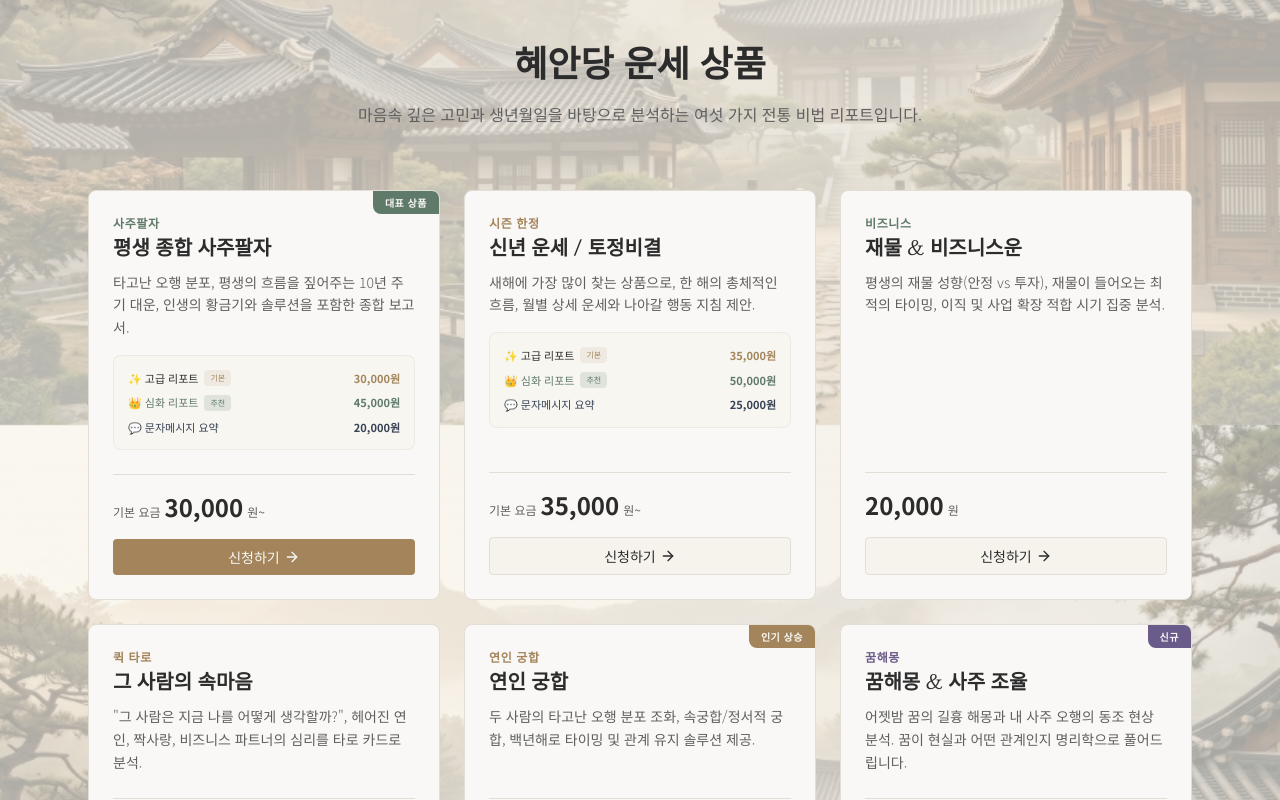
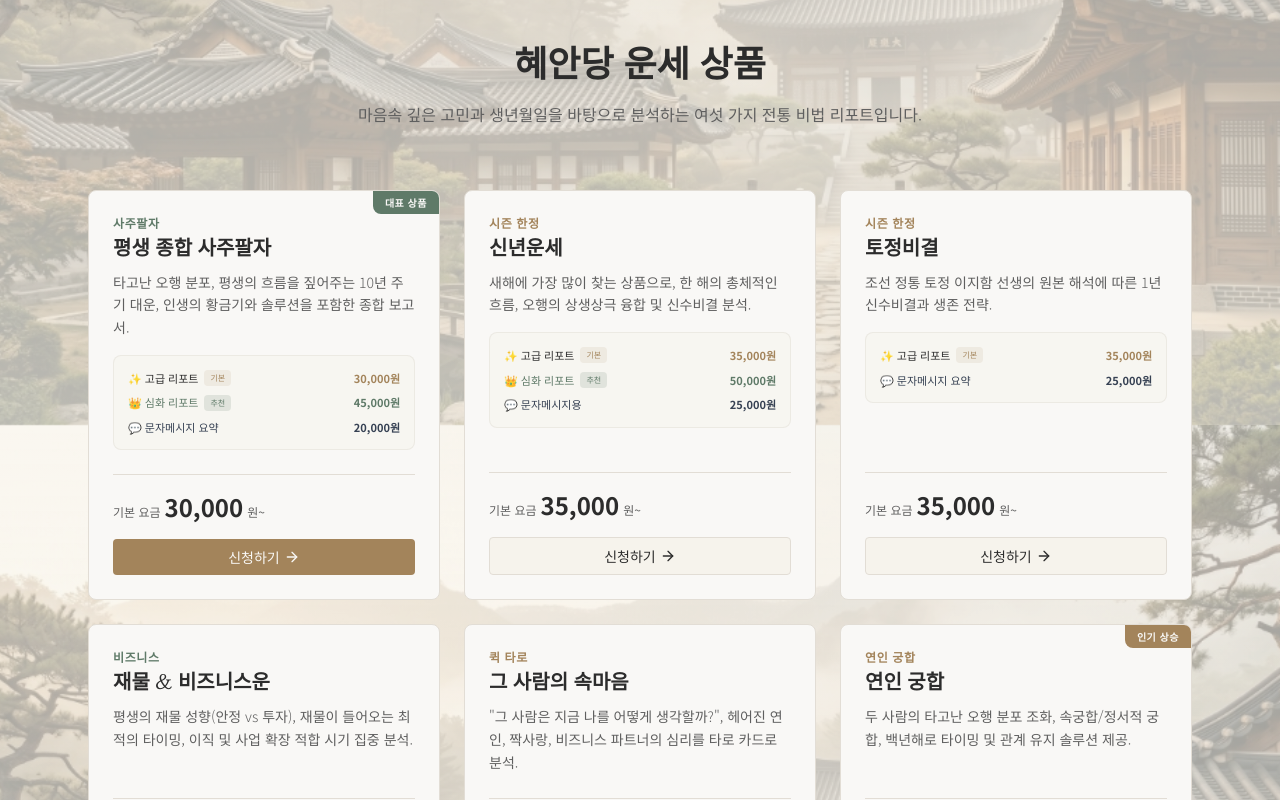
Before and after one commit to artpani-hub/saju, a Next.js app: page / in a window 1280 px wide. Shown: the part 1975-2775 px from the top of the page. Built offline with nearby package versions, Linux system fonts and the light colour scheme.

Commit message:
feat: 시즌한정 신년운세 및 토정비결 상품 분리 및 결과 보감 연동 구현

```diff
--- a/src/app/input/page.js
+++ b/src/app/input/page.js
@@ -15,10 +15,16 @@ const products = {
     desc: "타고난 오행 분포, 대운의 흐름, 전반적인 라이프사이클 솔루션 제공",
   },
   newyear: {
-    title: "신년 운세 / 토정비결",
+    title: "신년운세",
     category: "시즌 한정",
     price: 34900,
     desc: "한 해의 전체적인 기운과 방향성, 월별 상세 운세 가이드",
+  },
+  tojeong: {
+    title: "토정비결",
+    category: "시즌 한정",
+    price: 34900,
+    desc: "조선 정통 토정 이지함의 비결로 풀어보는 한 해의 신수비결과 월별 지침",
   },
   wealth: {
     title: "재물 & 비즈니스운",
@@ -336,6 +342,9 @@ function InputFormContent() {
     const prod = searchParams.get("product");
     if (prod && products[prod]) {
       setProductKey(prod);
+      if (prod === "tojeong" && reportGrade === "deep") {
+        setReportGrade("premium");
+      }
       if (prod === "wealth") {
         setFormData(prev => ({
           ...prev,
@@ -410,6 +419,9 @@ function InputFormContent() {
 
   const handleSelectProduct = (key) => {
     setProductKey(key);
+    if (key === "tojeong" && reportGrade === "deep") {
+      setReportGrade("premium");
+    }
     if (key === "wealth") {
       setFormData(prev => ({
         ...prev,
@@ -474,7 +486,7 @@ function InputFormContent() {
       const sajuGanji = `${formData.birthYear}년 ${formData.birthMonth}월 ${formData.birthDay}일 (${traditionalTime})`;
 
       const base = products[productKey]?.price || 30000;
-      const finalPrice = reportGrade === "free" ? 0 : ((productKey === "saju" || productKey === "newyear")
+      const finalPrice = reportGrade === "free" ? 0 : ((productKey === "saju" || productKey === "newyear" || productKey === "tojeong")
         ? (reportGrade === "deep"
           ? base + 15000
           : reportGrade === "sms"
@@ -676,7 +688,7 @@ function InputFormContent() {
     IMP.init(impCode);
 
     const base = activeProduct.price;
-    const finalPrice = (productKey === "saju" || productKey === "newyear")
+    const finalPrice = (productKey === "saju" || productKey === "newyear" || productKey === "tojeong")
       ? (reportGrade === "deep"
         ? base + 15000
         : reportGrade === "sms"
@@ -1250,7 +1262,7 @@ function InputFormContent() {
                   <div className="space-y-2.5 mb-6">
                     {Object.entries(products).map(([key, value]) => {
                       const isSelected = productKey === key;
-                      const showGradeSelector = isSelected && (key === "saju" || key === "newyear");
+                      const showGradeSelector = isSelected && (key === "saju" || key === "newyear" || key === "tojeong");
                       return (
                         <div key={key} className="space-y-2">
                           <button
@@ -1296,6 +1308,7 @@ function InputFormContent() {
                                   <span className="text-[10px] text-foreground-muted">추가금 없음</span>
                                 </button>
 
+                                {productKey !== "tojeong" && (
                                 <button
                                   type="button"
                                   onClick={() => setReportGrade("deep")}
@@ -1315,6 +1328,7 @@ function InputFormContent() {
                                   </div>
                                   <span className="text-[10px] font-bold text-[#5F7A68]">+15,000원</span>
                                 </button>
+                              )}
 
                                 <button
                                   type="button"
@@ -1352,7 +1366,7 @@ function InputFormContent() {
                     <p className="text-xs text-foreground-muted leading-relaxed font-light mb-2">
                       {productKey === "today"
                         ? "모바일 화면에 최적화된 맞춤형 오늘의 대길흉/오행 수호 비법 요약 문자 즉시 발송"
-                        : (productKey === "saju" || productKey === "newyear")
+                        : (productKey === "saju" || productKey === "newyear" || productKey === "tojeong")
                         ? (reportGrade === "sms"
                           ? "모바일 화면에 최적화된 핵심 한 줄 요약 및 핵심 개운 처방 문자 발송"
                           : reportGrade === "deep"
@@ -1363,7 +1377,7 @@ function InputFormContent() {
                     <ul className="text-[10px] text-foreground-muted space-y-1 font-light border-t border-border-custom/50 pt-2">
                       <li className="flex items-center gap-1">
                         <Check className="w-3 h-3 text-jade" />{" "}
-                        {productKey === "today" || ((productKey === "saju" || productKey === "newyear") && reportGrade === "sms")
+                        {productKey === "today" || ((productKey === "saju" || productKey === "newyear" || productKey === "tojeong") && reportGrade === "sms")
                           ? "모바일 알림톡/LMS로 즉시 발송"
                           : "이메일로 HTML + PDF 발송"}
                       </li>
@@ -1376,7 +1390,7 @@ function InputFormContent() {
                   {/* Total invoice details */}
                   {(() => {
                     const base = activeProduct.price;
-                    const finalPrice = (productKey === "saju" || productKey === "newyear")
+                    const finalPrice = (productKey === "saju" || productKey === "newyear" || productKey === "tojeong")
                       ? (reportGrade === "deep"
                         ? base + 15000
                         : reportGrade === "sms"
@@ -1488,7 +1502,7 @@ function InputFormContent() {
                 </div>
                 {(() => {
                   const base = activeProduct.price;
-                  const finalPrice = (productKey === "saju" || productKey === "newyear")
+                  const finalPrice = (productKey === "saju" || productKey === "newyear" || productKey === "tojeong")
                     ? (reportGrade === "deep"
                       ? base + 15000
                       : reportGrade === "sms"
@@ -1500,7 +1514,7 @@ function InputFormContent() {
                       <div>
                         <span className="text-[10px] text-foreground-muted block">상품명</span>
                         <span className="text-sm text-foreground">
-                          {activeProduct.title} {(productKey === "saju" || productKey === "newyear") && `(${reportGrade === "premium" ? "고급 리포트" : reportGrade === "deep" ? "심화 리포트" : "문자 요약"})`}
+                          {activeProduct.title} {(productKey === "saju" || productKey === "newyear" || productKey === "tojeong") && `(${reportGrade === "premium" ? "고급 리포트" : reportGrade === "deep" ? "심화 리포트" : (productKey === "tojeong" ? "문자메시지요약" : "문자 요약")})`}
                         </span>
                       </div>
                       <div>
@@ -1680,13 +1694,13 @@ function InputFormContent() {
               <div className="flex justify-between text-xs">
                 <span className="text-foreground-muted">신청 상품</span>
                 <span className="font-semibold text-foreground">
-                  {activeProduct.title} {((productKey === "saju" || productKey === "newyear") && reportGrade !== "sms") && `(${reportGrade === "premium" ? "고급 리포트" : "심화 리포트"})`}
+                  {activeProduct.title} {((productKey === "saju" || productKey === "newyear" || productKey === "tojeong") && reportGrade !== "sms") && `(${reportGrade === "premium" ? "고급 리포트" : "심화 리포트"})`}
                 </span>
               </div>
               <div className="flex justify-between text-xs">
                 <span className="text-foreground-muted">수신 방식</span>
                 <span className="font-semibold text-foreground">
-                  {productKey === "today" || ((productKey === "saju" || productKey === "newyear") && reportGrade === "sms") ? `문자메시지 (${formData.phone})` : `이메일 (${formData.email})`}
+                  {productKey === "today" || ((productKey === "saju" || productKey === "newyear" || productKey === "tojeong") && reportGrade === "sms") ? `문자메시지 (${formData.phone})` : `이메일 (${formData.email})`}
                 </span>
               </div>
               <div className="flex justify-between text-xs border-t border-border-custom/40 pt-2 mt-2">
@@ -1701,7 +1715,7 @@ function InputFormContent() {
 
             <div className="flex flex-col gap-3">
               <Link
-                href={`/result?name=${encodeURIComponent(formData.name || "이지혜")}&gender=${formData.gender}&type=${productKey}&calendar=${formData.calendarType}&year=${formData.birthYear}&month=${formData.birthMonth}&day=${formData.birthDay}&hour=${encodeURIComponent(formData.birthHour)}&worryCategory=${formData.worryCategory}&worryText=${encodeURIComponent(formData.worryText || "오늘의 운세")}&cards=${selectedCards.join(",")}&partnerName=${encodeURIComponent(formData.partnerName)}&partnerGender=${formData.partnerGender}&partnerCalendar=${formData.partnerCalendarType}&partnerYear=${formData.partnerBirthYear}&partnerMonth=${formData.partnerBirthMonth}&partnerDay=${formData.partnerBirthDay}&partnerHour=${encodeURIComponent(formData.partnerBirthHour)}&reportGrade=${productKey === "today" ? "sms" : (productKey === "saju" || productKey === "newyear") ? reportGrade : "premium"}`}
+                href={`/result?name=${encodeURIComponent(formData.name || "이지혜")}&gender=${formData.gender}&type=${productKey}&calendar=${formData.calendarType}&year=${formData.birthYear}&month=${formData.birthMonth}&day=${formData.birthDay}&hour=${encodeURIComponent(formData.birthHour)}&worryCategory=${formData.worryCategory}&worryText=${encodeURIComponent(formData.worryText || "오늘의 운세")}&cards=${selectedCards.join(",")}&partnerName=${encodeURIComponent(formData.partnerName)}&partnerGender=${formData.partnerGender}&partnerCalendar=${formData.partnerCalendarType}&partnerYear=${formData.partnerBirthYear}&partnerMonth=${formData.partnerBirthMonth}&partnerDay=${formData.partnerBirthDay}&partnerHour=${encodeURIComponent(formData.partnerBirthHour)}&reportGrade=${productKey === "today" ? "sms" : (productKey === "saju" || productKey === "newyear" || productKey === "tojeong") ? reportGrade : "premium"}`}
                 className="w-full py-3 bg-jade text-background rounded font-semibold text-sm hover:bg-jade-dark transition-all block text-center"
               >
                 생성된 결과서 미리보기 (샘플)
--- a/src/app/page.js
+++ b/src/app/page.js
@@ -726,13 +726,13 @@ export default function Home() {
               </div>
             </div>
 
-            {/* Product Card 2 */}
+            {/* Product Card 2 - 신년운세 */}
             <div className="border border-border-custom bg-background rounded-lg p-6 flex flex-col justify-between hover:shadow-md transition-shadow relative overflow-hidden group">
               <div>
                 <span className="text-xs font-semibold text-brass tracking-wider uppercase block mb-1">시즌 한정</span>
-                <h3 className="font-myeongjo text-xl font-bold text-foreground mb-2 group-hover:text-brass transition-colors">신년 운세 / 토정비결</h3>
+                <h3 className="font-myeongjo text-xl font-bold text-foreground mb-2 group-hover:text-brass transition-colors">신년운세</h3>
                 <p className="text-sm text-foreground-muted leading-relaxed mb-4 font-light">
-                  새해에 가장 많이 찾는 상품으로, 한 해의 총체적인 흐름, 월별 상세 운세와 나아갈 행동 지침 제안.
+                  새해에 가장 많이 찾는 상품으로, 한 해의 총체적인 흐름, 오행의 상생상극 융합 및 신수비결 분석.
                 </p>
 
                 {/* 등급별 요금 안내 박스 */}
@@ -744,6 +744,43 @@ export default function Home() {
                   <div className="flex justify-between items-center">
                     <span className="flex items-center gap-1.5 text-[#5F7A68] font-medium">👑 심화 리포트 <span className="text-[8px] bg-[#5F7A68]/15 text-[#5F7A68] px-1.5 py-0.5 rounded font-normal">추천</span></span>
                     <span className="font-semibold text-[#5F7A68]">50,000원</span>
+                  </div>
+                  <div className="flex justify-between items-center">
+                    <span className="flex items-center gap-1.5 font-medium text-gray-700">💬 문자메시지용</span>
+                    <span className="font-semibold text-gray-700">25,000원</span>
+                  </div>
+                </div>
+              </div>
+              <div>
+                <div className="border-t border-border-custom pt-4 mb-4 flex items-baseline gap-1">
+                  <span className="text-xs text-foreground-muted">기본 요금</span>
+                  <span className="text-2xl font-bold text-foreground">35,000</span>
+                  <span className="text-xs text-foreground-muted">원~</span>
+                </div>
+                <Link
+                  href="/input?product=newyear"
+                  className="w-full inline-flex items-center justify-center gap-1 bg-background-secondary border border-border-custom text-foreground py-2 rounded text-sm font-medium hover:border-brass hover:text-brass transition-colors"
+                >
+                  신청하기
+                  <ArrowRight className="w-4 h-4" />
+                </Link>
+              </div>
+            </div>
+
+            {/* Product Card 2-2 - 토정비결 */}
+            <div className="border border-border-custom bg-background rounded-lg p-6 flex flex-col justify-between hover:shadow-md transition-shadow relative overflow-hidden group">
+              <div>
+                <span className="text-xs font-semibold text-brass tracking-wider uppercase block mb-1">시즌 한정</span>
+                <h3 className="font-myeongjo text-xl font-bold text-foreground mb-2 group-hover:text-brass transition-colors">토정비결</h3>
+                <p className="text-sm text-foreground-muted leading-relaxed mb-4 font-light">
+                  조선 정통 토정 이지함 선생의 원본 해석에 따른 1년 신수비결과 생존 전략.
+                </p>
+
+                {/* 등급별 요금 안내 박스 */}
+                <div className="bg-background-secondary/50 rounded-lg p-3.5 mb-6 border border-border-custom/50 text-[11px] space-y-2 font-light text-foreground-muted">
+                  <div className="flex justify-between items-center">
+                    <span className="flex items-center gap-1.5 text-foreground font-medium">✨ 고급 리포트 <span className="text-[8px] bg-brass/10 text-brass px-1.5 py-0.5 rounded font-normal">기본</span></span>
+                    <span className="font-semibold text-brass">35,000원</span>
                   </div>
                   <div className="flex justify-between items-center">
                     <span className="flex items-center gap-1.5 font-medium text-gray-700">💬 문자메시지 요약</span>
@@ -758,7 +795,7 @@ export default function Home() {
                   <span className="text-xs text-foreground-muted">원~</span>
                 </div>
                 <Link
-                  href="/input?product=newyear"
+                  href="/input?product=tojeong"
                   className="w-full inline-flex items-center justify-center gap-1 bg-background-secondary border border-border-custom text-foreground py-2 rounded text-sm font-medium hover:border-brass hover:text-brass transition-colors"
                 >
                   신청하기
```
Also changed, not shown: src/app/result/page.js.
